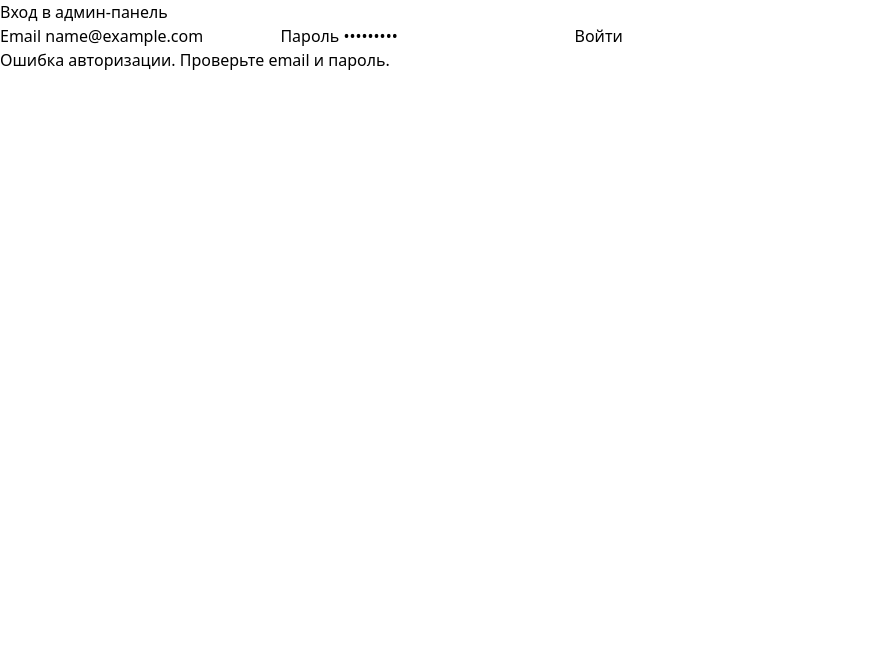
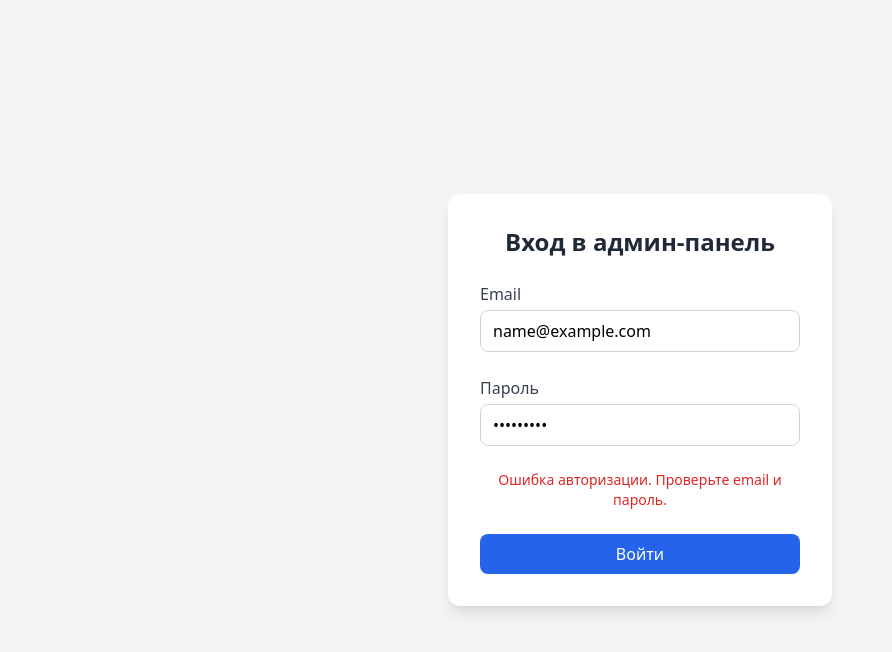
Before and after one commit to udodirc/courses-front, a Vue app: page /admin/login in a window 1280 px wide. Both pictures are taken after typing "name@example.com", "Sample123" into the empty fields and a click on the button "Войти". Shown: the top 652 px of the page, without its empty margins (0-892 px from the left). Built offline with nearby package versions, Linux system fonts and the light colour scheme; no server answers.

Commit message:
Fix layout.

```diff
--- a/src/layouts/DashboardLayout.vue
+++ b/src/layouts/DashboardLayout.vue
@@ -179,13 +179,5 @@ function toggleExpand(name: string) {
 </template>
 
 <style>
-@import url('https://fonts.googleapis.com/css?family=Karla:400,700&display=swap');
-.font-family-karla { font-family: karla; }
-.bg-sidebar { background: #3d68ff; }
-.cta-btn { color: #3d68ff; }
-.upgrade-btn { background: #1947ee; }
-.upgrade-btn:hover { background: #0038fd; }
-.active-nav-link { background: #1947ee; }
-.nav-item:hover { background: #1947ee; }
-.account-link:hover { background: #3d68ff; }
+
 </style>
--- a/src/main.ts
+++ b/src/main.ts
@@ -1,6 +1,6 @@
 import { createApp } from 'vue';
 import App from './App.vue';
-//import './style.css';
+import './style.css';
 
 import pinia from './store';
 import piniaPersistedstate from 'pinia-plugin-persistedstate';
@@ -10,10 +10,6 @@ import { useAuthStore } from './store/admin/auth/auth.store';
 
 import PrimeVue from 'primevue/config';
 import MultiSelect from 'primevue/multiselect';
-
-// import 'primevue/resources/themes/lara-light-blue/theme.css'; // ✅ корректная тема
-// import 'primevue/resources/primevue.min.css';
-// import 'primeicons/primeicons.css';
 
 const app = createApp(App);
 app.use(PrimeVue);
--- a/src/style.css
+++ b/src/style.css
@@ -1,231 +1,9 @@
-* {
-    margin: 0;
-    padding: 0;
-    box-sizing: border-box;
-}
-
-body, html {
-    height: 100%;
-    font-family: Arial, sans-serif;
-}
-
-.layout {
-    display: grid;
-    grid-template-columns: 220px 1fr;
-    grid-template-rows: 60px 1fr 40px;
-    grid-template-areas:
-        "sidebar header"
-        "sidebar main"
-        "sidebar footer";
-    height: 100vh;
-}
-
-.header {
-    display: flex;
-    justify-content: space-between; /* Заголовок слева, кнопка справа */
-    align-items: center;            /* Вертикальное выравнивание по центру */
-    padding: 12px 24px;             /* Отступы сверху/снизу и слева/справа */
-    background-color: #f3f4f6;      /* Светло-серый фон */
-    border-bottom: 1px solid #d1d5db; /* Нижняя граница */
-}
-
-.header h1 {
-    font-size: 1.25rem;             /* Размер шрифта */
-    font-weight: 600;               /* Полужирный */
-    color: #1f2937;                 /* Темно-серый цвет текста */
-    margin: 0;                     /* Убираем отступы */
-}
-
-.logout-button {
-    background-color: #dc2626;      /* Красный фон */
-    color: white;                   /* Белый текст */
-    border: none;                   /* Без рамки */
-    padding: 8px 16px;              /* Отступы внутри кнопки */
-    border-radius: 6px;             /* Скругление углов */
-    cursor: pointer;                /* Курсор "рука" при наведении */
-    font-weight: 600;
-    font-size: 1rem;
-    transition: background-color 0.2s ease;
-}
-
-.logout-button:hover {
-    background-color: #b91c1c;     /* Темнее красный при наведении */
-}
-
-aside {
-    grid-area: sidebar;
-    background: #34495e;
-    color: white;
-    padding: 20px;
-}
-
-aside nav a {
-    display: block;
-    color: white;
-    text-decoration: none;
-    margin: 10px 0;
-    padding: 8px;
-    border-radius: 4px;
-}
-
-aside nav a:hover {
-    background: #3e5871;
-}
-
-main {
-    grid-area: main;
-    padding: 20px;
-    background: #ecf0f1;
-    overflow-y: auto;
-}
-
-footer {
-    grid-area: footer;
-    background: #2c3e50;
-    color: white;
-    display: flex;
-    align-items: center;
-    justify-content: center;
-}
-
-.login-form {
-    max-width: 360px;
-    margin: 60px auto;
-    padding: 30px 24px;
-    border-radius: 8px;
-    background: #fff;
-    box-shadow: 0 4px 14px rgba(0,0,0,0.1);
-    font-family: Arial, sans-serif;
-    color: #333;
-}
-
-.login-form h2 {
-    margin-bottom: 24px;
-    font-weight: 600;
-    font-size: 1.5rem;
-    text-align: center;
-}
-
-.login-form label {
-    display: block;
-    margin-bottom: 16px;
-    font-size: 0.9rem;
-    font-weight: 600;
-}
-
-.login-form input {
-    width: 100%;
-    padding: 10px 12px;
-    margin-top: 6px;
-    border: 1.5px solid #ccc;
-    border-radius: 5px;
-    font-size: 1rem;
-    transition: border-color 0.2s ease;
-    box-sizing: border-box;
-}
-
-.login-form input:focus {
-    outline: none;
-    border-color: #007bff;
-    box-shadow: 0 0 4px rgba(0, 123, 255, 0.5);
-}
-
-.login-form button {
-    width: 100%;
-    padding: 12px;
-    background-color: #007bff;
-    color: white;
-    font-size: 1.1rem;
-    font-weight: 600;
-    border: none;
-    border-radius: 6px;
-    cursor: pointer;
-    transition: background-color 0.3s ease;
-}
-
-.login-form button:disabled {
-    background-color: #6c757d;
-    cursor: not-allowed;
-}
-
-.login-form button:not(:disabled):hover {
-    background-color: #0056b3;
-}
-
-.error {
-    margin-top: 16px;
-    color: #dc3545;
-    font-weight: 600;
-    text-align: center;
-}
-
-form {
-    max-width: 400px;
-    margin-top: 20px;
-}
-
-form * {
-    box-sizing: border-box;
-    font-family: inherit;
-}
-
-form label {
-    display: block;
-    margin-bottom: 10px;
-}
-
-form input,
-form select {
-    width: 100%;
-    padding: 6px 10px;
-    border: 1px solid #ccc;
-    border-radius: 4px;
-    margin-top: 4px;
-}
-
-form button {
-    margin-top: 10px;
-    padding: 10px 16px;
-    background: #007bff;
-    color: white;
-    border: none;
-    border-radius: 5px;
-    cursor: pointer;
-}
-
-form button:disabled {
-    opacity: 0.6;
-    cursor: not-allowed;
-}
-
-.btn-pagination {
-    @apply px-4 py-2 rounded border border-gray-300 bg-white text-gray-700 hover:bg-gray-100 disabled:opacity-50 disabled:cursor-not-allowed;
-}
-
-.items-table {
-    width: 100%;
-    border-collapse: collapse;
-}
-
-.items-table th,
-.items-table td {
-    padding: 0.5rem;
-    border-bottom: 1px solid #e2e8f0;
-}
-
-.items-table tr:hover {
-    background: #f7fafc;
-}
-
-.pagination {
-    display: flex;
-    justify-content: center;
-    align-items: center;
-    gap: 1rem;
-    margin-top: 1rem;
-}
-
-button:disabled {
-    opacity: 0.5;
-    cursor: not-allowed;
-}
+@import url('https://fonts.googleapis.com/css?family=Karla:400,700&display=swap');
+.font-family-karla { font-family: karla; }
+.bg-sidebar { background: #3d68ff; }
+.cta-btn { color: #3d68ff; }
+.upgrade-btn { background: #1947ee; }
+.upgrade-btn:hover { background: #0038fd; }
+.active-nav-link { background: #1947ee; }
+.nav-item:hover { background: #1947ee; }
+.account-link:hover { background: #3d68ff; }
--- a/src/views/admin/Login.vue
+++ b/src/views/admin/Login.vue
@@ -1,24 +1,45 @@
 <template>
-  <form @submit.prevent="submit" class="login-form">
-    <h2>Вход в админ-панель</h2>
+  <div class="w-screen h-screen flex items-center justify-center bg-gray-100">
+    <form @submit.prevent="submit" class="w-full max-w-sm bg-white p-8 rounded-xl shadow-lg space-y-6">
+      <h2 class="text-2xl font-semibold text-gray-800 text-center">Вход в админ-панель</h2>
 
-    <label>
-      Email
-      <input v-model="email" type="email" placeholder="Введите email" required />
-    </label>
+      <!-- Email -->
+      <div class="flex flex-col">
+        <label class="mb-1 text-gray-700 font-medium">Email</label>
+        <input
+            v-model="email"
+            type="email"
+            placeholder="Введите email"
+            required
+            class="border border-gray-300 rounded-lg px-3 py-2 focus:outline-none focus:ring-2 focus:ring-blue-500 focus:border-blue-500 transition"
+        />
+      </div>
 
-    <label>
-      Пароль
-      <input v-model="password" type="password" placeholder="Введите пароль" required />
-    </label>
+      <!-- Пароль -->
+      <div class="flex flex-col">
+        <label class="mb-1 text-gray-700 font-medium">Пароль</label>
+        <input
+            v-model="password"
+            type="password"
+            placeholder="Введите пароль"
+            required
+            class="border border-gray-300 rounded-lg px-3 py-2 focus:outline-none focus:ring-2 focus:ring-blue-500 focus:border-blue-500 transition"
+        />
+      </div>
 
-    <button type="submit" :disabled="loading">
-      <span v-if="loading">Вход...</span>
-      <span v-else>Войти</span>
-    </button>
+      <!-- Ошибка -->
+      <p v-if="error" class="text-red-600 text-sm text-center">{{ error }}</p>
 
-    <p v-if="error" class="error">{{ error }}</p>
-  </form>
+      <!-- Кнопка -->
+      <button
+          type="submit"
+          :disabled="loading"
+          class="w-full bg-blue-600 text-white py-2 rounded-lg hover:bg-blue-700 transition disabled:opacity-50 disabled:cursor-not-allowed"
+      >
+        {{ loading ? 'Вход...' : 'Войти' }}
+      </button>
+    </form>
+  </div>
 </template>
 
 <script lang="ts" setup>
```
